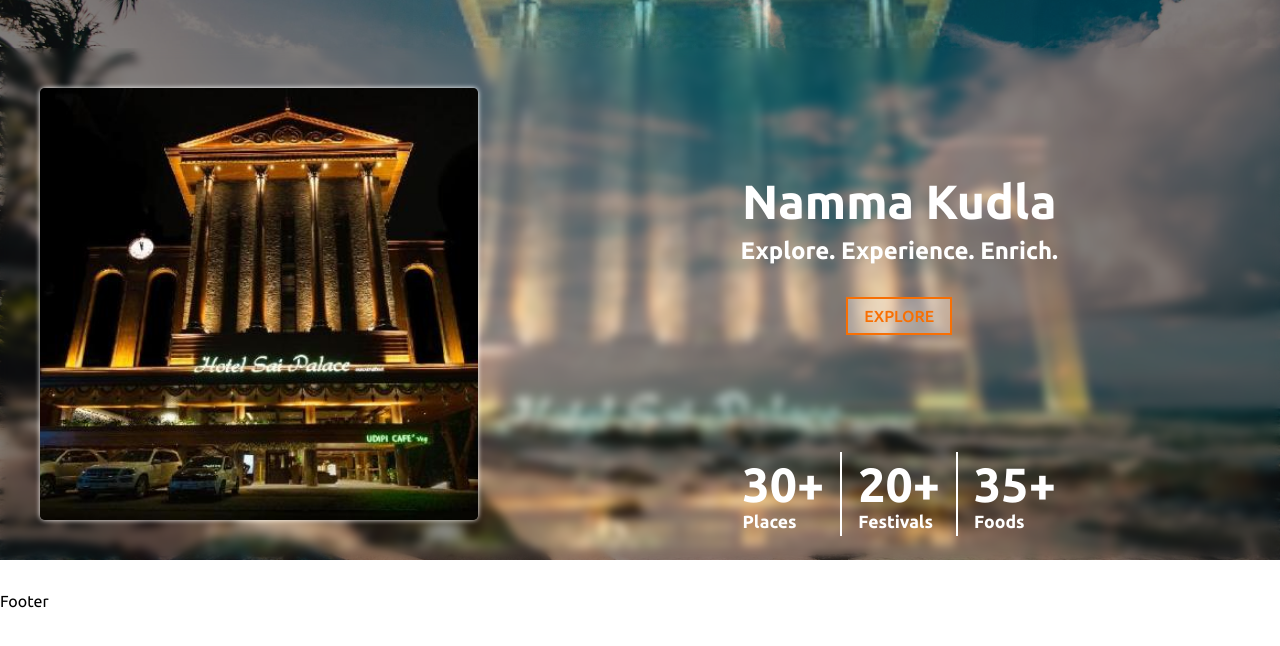
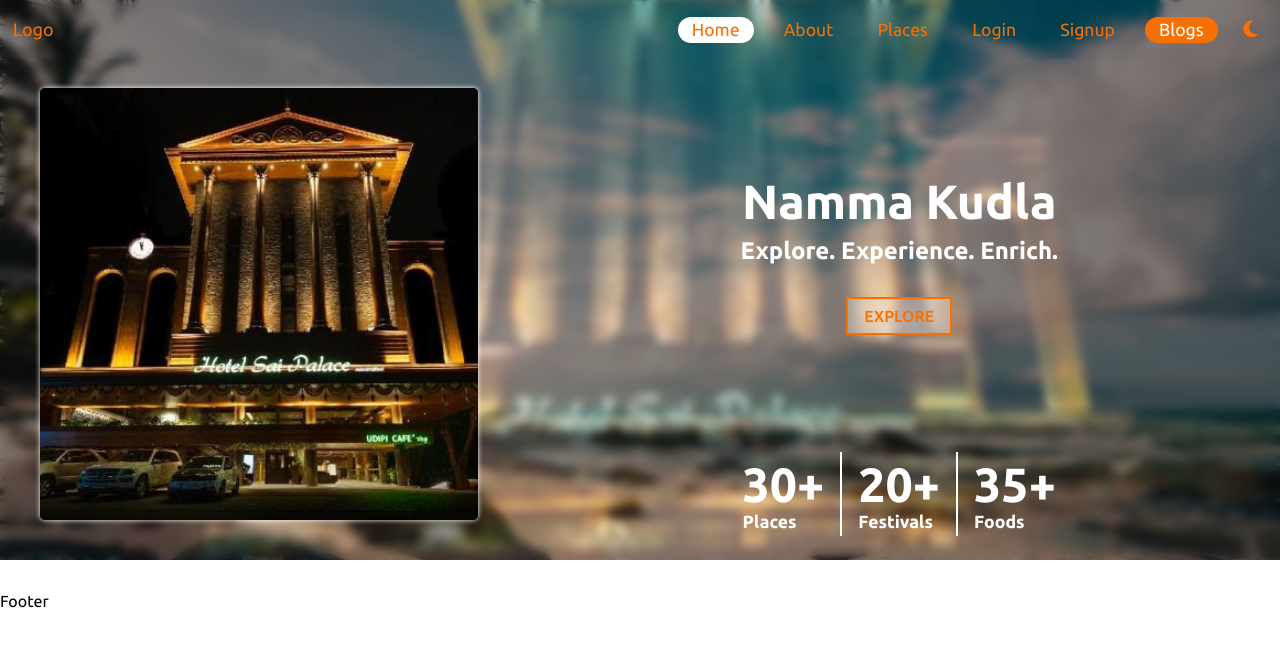
Before and after one commit to NishantMoolya/kudlaTravelBlog, a React (Create React App) app: page / in a window 1280 px wide. Shown: the top 646 px of the page. Built offline with nearby package versions, Linux system fonts and the light colour scheme; no server answers; a web font is replaced by a local one.

Commit message:
completed responsive navbar with animation

```diff
--- a/src/animations/cardAnim.js
+++ b/src/animations/cardAnim.js
@@ -30,20 +30,6 @@ const cardText = {
     }
 }
 
-const navLinks = {
-    start:{
-        opacity:0,
-        y:"-100vh"
-    },
-    end:{
-        opacity:0,
-        y:0,
-        transition:{
-            type:'spring',
-            duration:1,
-            delay:0.5
-        }
-    }
-}
 
-export { card,cardText,navLinks };
+
+export { card,cardText };
--- /dev/null
+++ b/src/animations/navbarAnim.js
@@ -0,0 +1,35 @@
+const menu = {
+    start:{
+      y:"-100vh"
+    },
+    end:{
+      y:0,
+      transition:{
+        duration:0.5
+      }
+    },
+    exit:{
+      y:"-100vh",
+      transition:{
+        delay:0.9,
+        duration:0.5
+      }
+    }
+  }
+
+  const link = {
+    start:{
+      opacity:0,
+      y:-20
+    },
+    end:{
+      opacity:1,
+      y:0
+    },
+    exit:{
+      opacity:0,
+      y:-20
+    }
+  }
+
+  export { menu,link };
--- a/src/components/Navbar.jsx
+++ b/src/components/Navbar.jsx
@@ -2,7 +2,8 @@ import React, { useState } from 'react'
 import { NavLink } from 'react-router-dom'
 import '../styles/navbar.css'
 import { useSelector } from 'react-redux';
-import { motion } from 'framer-motion';
+import { AnimatePresence, motion } from 'framer-motion';
+import { link, menu } from '../animations/navbarAnim';
 
 const Navbar = () => {
   const auth = useSelector(state => state.user.auth);
@@ -17,24 +18,39 @@ const Navbar = () => {
     localStorage.setItem("kudlablogs-theme",dark?"light":"dark");
   }
 
+  const [showMenu,setShowMenu] = useState(false);
+  const childLinks = <>
+        <motion.li whileHover={{y:"4px"}} variants={link} initial="start" animate="end" exit="exit" transition={{delay:0.1}}><NavLink className='link' to='/'>Home</NavLink></motion.li>
+        <motion.li whileHover={{y:"4px"}} variants={link} initial="start" animate="end" exit="exit" transition={{delay:0.2}}><NavLink className='link' to='/about'>About</NavLink></motion.li>
+        <motion.li whileHover={{y:"4px"}} variants={link} initial="start" animate="end" exit="exit" transition={{delay:0.3}}><NavLink className='link' to='/places'>Places</NavLink></motion.li>
+        {!auth?<>
+        <motion.li whileHover={{y:"4px"}} variants={link} initial="start" animate="end" exit="exit" transition={{delay:0.4}}><NavLink className='link' to='/login'>login</NavLink></motion.li>
+        <motion.li whileHover={{y:"4px"}} variants={link} initial="start" animate="end" exit="exit" transition={{delay:0.5}}><NavLink className='link' to='/signup'>signup</NavLink></motion.li>
+        </>
+        :<>
+        <motion.li whileHover={{y:"4px"}} variants={link} initial="start" animate="end" exit="exit" transition={{delay:0.6}}><NavLink className='link' to='/user/profile'>profile</NavLink></motion.li>
+        </>
+        }
+        <motion.li whileHover={{y:"4px"}} variants={link} initial="start" animate="end" exit="exit" transition={{delay:0.7}}><NavLink className='link' to='/blogs'  id='blogs'>Blogs</NavLink></motion.li>
+      <motion.button whileHover={{y:"4px"}} variants={link} initial="start" animate="end" exit="exit" transition={{delay:0.8}} className='dark_mode_btn' onClick={changeTheme}><i class="fa-solid fa-moon"></i></motion.button>
+  </>
+
   return (
     <nav className='navbar'>
-    <div className='logo'>Logo</div>
-      <ul className='nav_links'>
-        <motion.li whileHover={{y:"4px"}}><NavLink className='link' to='/'>Home</NavLink></motion.li>
-        <motion.li whileHover={{y:"4px"}}><NavLink className='link' to='/about'>About</NavLink></motion.li>
-        <motion.li whileHover={{y:"4px"}}><NavLink className='link' to='/places'>Places</NavLink></motion.li>
-        {!auth?<>
-        <motion.li whileHover={{y:"4px"}}><NavLink className='link' to='/login'>login</NavLink></motion.li>
-        <motion.li whileHover={{y:"4px"}}><NavLink className='link' to='/signup'>signup</NavLink></motion.li>
-        </>
-        :<>
-        <motion.li whileHover={{y:"4px"}}><NavLink className='link' to='/user/profile'>profile</NavLink></motion.li>
-        </>
-        }
-        <motion.li whileHover={{y:"4px"}}><NavLink className='link' to='/blogs'  id='blogs'>Blogs</NavLink></motion.li>
-      <motion.button whileHover={{y:"4px"}} className='dark_mode_btn' onClick={changeTheme}><i class="fa-solid fa-moon"></i></motion.button>
-      </ul>
+    <div className='logo_holder'>
+      <div className='logo'>Logo</div>
+      <motion.button whileTap={{ rotateZ:"360deg"}} className='hamburger_menu'onClick={() => setShowMenu(p => !p)}>{!showMenu?<i class="fa-solid fa-bars"></i>:<i class="fa-solid fa-square-xmark"></i>}</motion.button>
+    </div>
+      <AnimatePresence>
+
+      <motion.ul className='nav_links' variants={menu} initial="start" animate="end" exit="exit">
+        {childLinks}
+      </motion.ul>
+
+      {showMenu && <motion.ul className='nav_links_mobile' key={showMenu} variants={menu} initial="start" animate="end" exit="exit">
+      {childLinks}
+      </motion.ul>}
+      </AnimatePresence>
   </nav>
     )
 }
--- a/src/styles/navbar.css
+++ b/src/styles/navbar.css
@@ -14,17 +14,25 @@
     left: 0;
     color: var(--white);
     backdrop-filter: blur(5px);
+    z-index: 2000;
+    gap: 1rem;
+}
+.logo_holder{
+    display: flex;
+    align-items: center;
+    justify-content: space-between;
 }
 .logo{
     font-size: large;
+    color: var(--theme-color);
 }
-.nav_links{
+.nav_links,.nav_links_mobile{
     display: flex;
     align-items: center;
     gap: 1rem;
     flex-wrap: wrap;
 }
-.nav_links > li{
+.nav_links > li,.nav_links_mobile > li{
     list-style-type: none;
     text-align: center;
     display: flex;
@@ -66,8 +74,40 @@
     color: white;
     background-color: var(--theme-color);
 }
-@media only screen and (max-width:550px) {
-   .nav_links{
+.hamburger_menu{
     display: none;
+    align-self: flex-end;
+    border: none;
+    color: var(--theme-color);
+    font-size: 1.5rem;
+    background: transparent;
+}
+.nav_links_mobile{
+    display: none;
+}
+@keyframes slidedown {
+    from{
+        opacity: 0;
+        transform: translateY(-360px);
+    }to{
+        opacity: 1;
+        transform: translateY(0px);
+    }
+}
+@media only screen and (max-width:750px) {
+    .navbar{
+        flex-direction: column;
+        align-items: normal;
+    }
+    .nav_links{
+        display: none;
+    }
+    .hamburger_menu{
+        display: block;
+    }
+    .nav_links_mobile{
+    flex-direction: column;
+    backdrop-filter: blur(20px);
+    display: flex;
    }
 }
```
